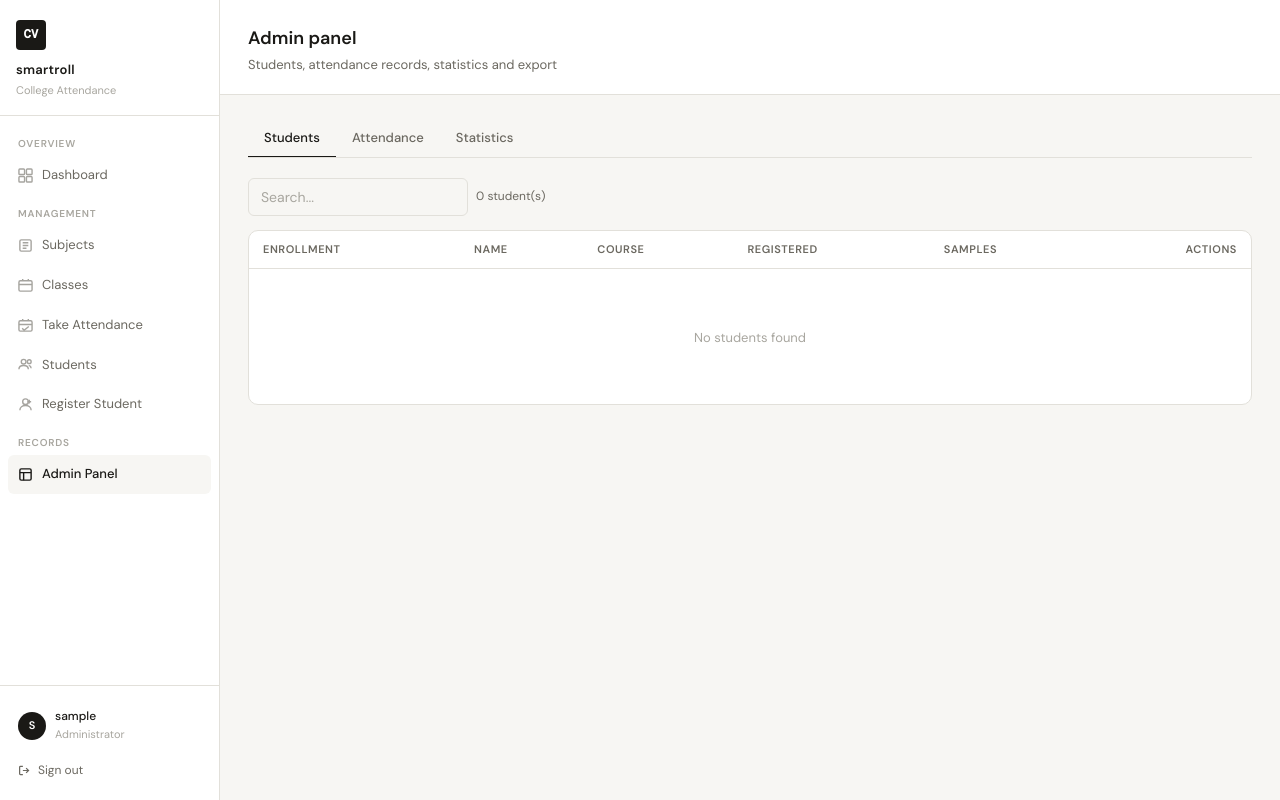
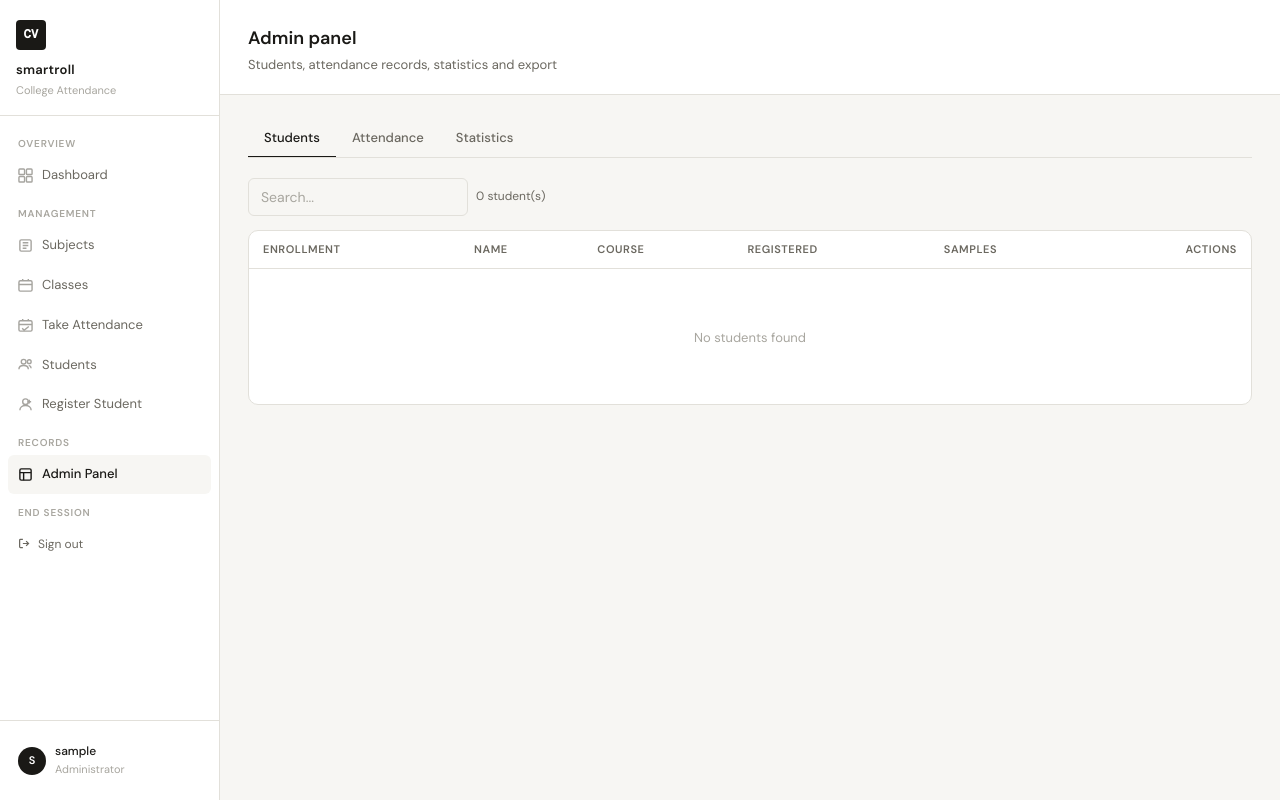
Before and after one commit to sainaresh28/smartroll-final, a Flask app: page /admin in a window 1280 px wide. Run offline with Flask 3, Linux system fonts and the light colour scheme; the visitor is signed in with stand-in values (Sample User, id 1); data that the repository does not hold is empty.

Commit message:
Session out fixed

```diff
--- a/templates/base.html
+++ b/templates/base.html
@@ -62,6 +62,11 @@
         <svg viewBox="0 0 16 16" fill="none" stroke="currentColor" stroke-width="1.5"><rect x="2" y="2" width="12" height="12" rx="1.5"/><path d="M2 6h12M6 6v8"/></svg>
         Admin Panel
       </a>
+      <span class="nav-label">End Session</span>
+       <a href="/logout"><button class="logout-btn">
+        <svg width="13" height="13" viewBox="0 0 16 16" fill="none" stroke="currentColor" stroke-width="1.5"><path d="M6 3H3a1 1 0 00-1 1v8a1 1 0 001 1h3M10 11l3-3-3-3M13 8H6"/></svg>
+        Sign out
+      </button></a>
     </nav>
     <div class="sidebar-footer">
       <div class="user-row">
@@ -71,10 +76,7 @@
           <div class="role">Administrator</div>
         </div>
       </div>
-      <a href="/logout"><button class="logout-btn">
-        <svg width="13" height="13" viewBox="0 0 16 16" fill="none" stroke="currentColor" stroke-width="1.5"><path d="M6 3H3a1 1 0 00-1 1v8a1 1 0 001 1h3M10 11l3-3-3-3M13 8H6"/></svg>
-        Sign out
-      </button></a>
+
     </div>
   </aside>
 
```
